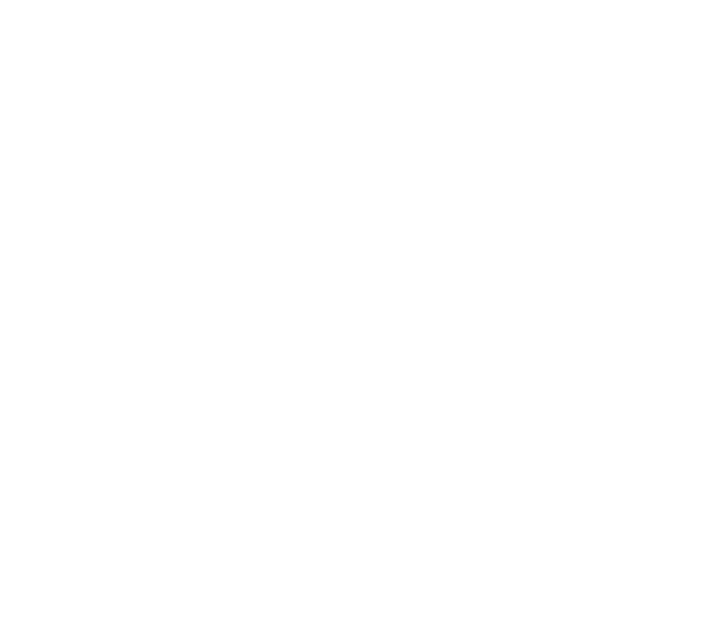
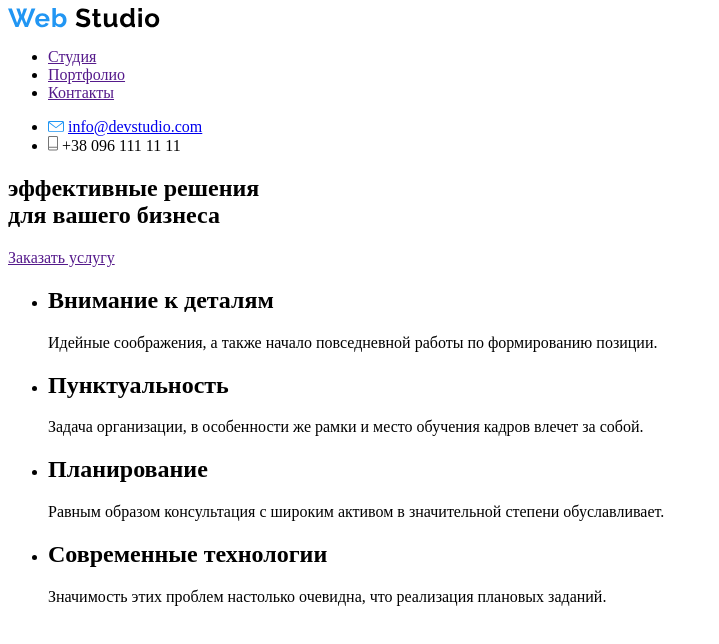
Before and after one commit to olenakhomyn/goit-markup-hw-01, a plain HTML site: page index.html in a window 1280 px wide. Shown: the whole page, without its empty margins (0-719 px from the left). Drawn offline with Linux system fonts and the light colour scheme.

Commit message:
добавила 2 селекції

```diff
--- a/index.html
+++ b/index.html
@@ -3,9 +3,42 @@
 <head>
     <meta charset="UTF-8">
     <meta name="viewport" content="width=device-width, initial-scale=1.0">
-    <title>anna</title>
+    <title>goit-markup-hm-01</title>
 </head>
 <body>
+    <header>
+    <nav>
+    <a href ="/" > <img src="./images/logo.svg" alt=""/></a>
+     <ul>
+       <li><a href="">Студия</a></li>
+       <li><a href="">Портфолио</a></li>
+       <li><a href="">Контакты</a></li>
+    </ul>
+    </nav>
+     <ul>
+       <li> <img src="/images/post.svg" alt="">
+        <a href="info@devstudio.com">info@devstudio.com</a></li>
+       <li> <img src="/images/phone.svg"> +38 096 111 11 11 </li>
+    </ul>
+    </header>
+       <div>
+           <section>
+               <h1>эффективные решения <br> для вашего бизнеса</h1>
+               <a href="">Заказать услугу</a>
+           </section>
+       </div>
+<section>
+    <ul>
+        <div></div>
+        <li><h2>Внимание к деталям</h2>Идейные соображения, а также начало повседневной работы по формированию позиции.</li>
+        <div></div>
+        <li><h2>Пунктуальность</h2>Задача организации, в особенности же рамки и место обучения кадров влечет за собой.</li>
+        <div></div>
+        <li><h2>Планирование</h2>Равным образом консультация с широким активом в значительной степени обуславливает.</li>
+        <div></div>
+        <li><h2>Современные технологии</h2>Значимость этих проблем настолько очевидна, что реализация плановых заданий.</li>
+    </ul>
+</section>
 
 </body>
 </html>
```
Also changed, not shown: images/logo.svg (added), images/phone.svg (added), images/post.svg (added).
